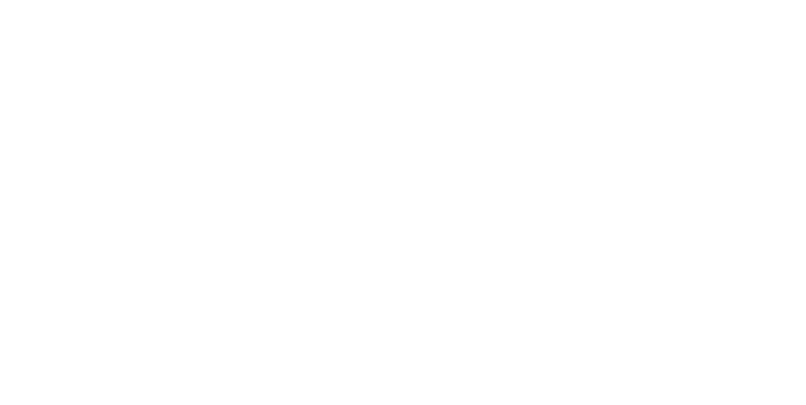
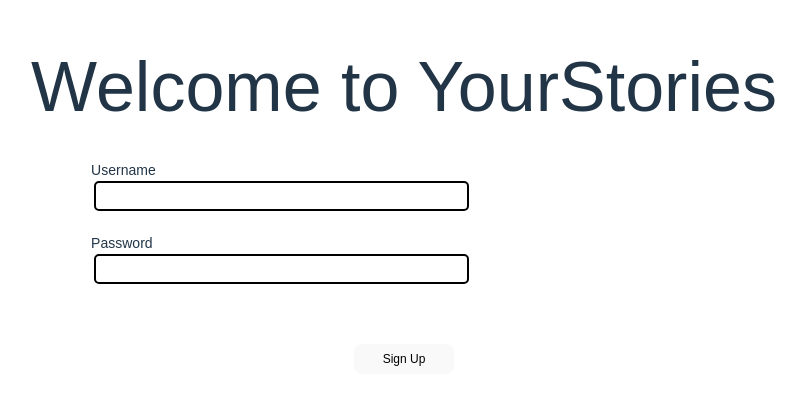
Before and after one commit to prikshitsingh24/YourStories, a React (Vite) app in the folder packages/frontend/: page /signUp in a window 1280 px wide. Before the commit this address had no page. Shown: the part 191-596 px from the top of the page, without its empty margins (236-1042 px from the left). Built offline with nearby package versions, Linux system fonts and the light colour scheme.

Commit message:
Add signUp screen

```diff
--- a/packages/frontend/src/App.tsx
+++ b/packages/frontend/src/App.tsx
@@ -2,6 +2,7 @@
 import Home from './home/home'
 import { BrowserRouter as Router, Route, Routes } from 'react-router-dom'
 import LoginCard from './login/login'
+import SignUp from './signUp/signUp'
 function App() {
 
   return (
@@ -9,6 +10,7 @@
     <Routes>
       <Route path="/" element={<Home />} />
       <Route path="/login" element={<LoginCard />} />
+      <Route path="/signUp" element={<SignUp/>}/>
     </Routes>
   </Router>
 
--- a/packages/frontend/src/login/login.tsx
+++ b/packages/frontend/src/login/login.tsx
@@ -26,7 +26,7 @@
 
             <div className="Signup">
                 <p>Don't have an account?
-                <a href="#">Signup</a></p>
+                <a href="/signUp">Signup</a></p>
             </div>
         </div>
         </div>
--- /dev/null
+++ b/packages/frontend/src/signUp/signUp.css
@@ -0,0 +1,57 @@
+.title{
+    font-size: 70px;
+    padding-bottom: 20px;
+}
+
+*{
+    margin: 0;
+    padding: 0;
+    box-sizing: border-box;
+    font-family: "Poppins", sans-serif;
+}
+
+.name-pass{
+    font-size: 14px;
+    font: bold;
+    text-align: left;
+    padding-left: 60px;
+}
+
+.input-box{
+    width: 500px;
+    height: 30px;
+    margin-bottom: 3%;
+}
+
+.input-box input{
+
+    width: 75%;
+    height: 100%;
+    text-align: left;
+    margin-bottom: 3%;
+    border: none;
+    outline: none;
+    border: 2px solid ;
+
+    border-radius: 5px;
+    padding-left: 3%;
+}
+
+.input-box input::placeholder{
+    color: white;
+}
+
+.btn{
+
+    height:30px;
+    width: 100px;
+    font-size: 12px;
+    margin-top: 5%;
+    margin-inline: 10%;
+    padding-inline: 20px;
+    margin-bottom: 10px;
+}
+
+.signup{
+    font-size: 12px;
+}
--- /dev/null
+++ b/packages/frontend/src/signUp/signUp.tsx
@@ -0,0 +1,37 @@
+import './signUp.css'
+import { Link } from 'react-router-dom';
+function SignUp(){
+    return(
+        <div>
+        <div className="title">Welcome to YourStories</div>
+        <div className="logincard">
+        <div className="name-pass">
+            Username
+        </div>
+
+        <div className="input-box">
+            <input type="text" placeholder="Enter your username" required></input>
+        </div>
+
+        <div className="name-pass">
+            Password
+        </div>
+
+        <div className="input-box">
+            <input  type="password" placeholder="Enter your password" required></input>
+        </div>
+
+        <Link to="/login">
+        <button className="btn">Sign Up</button>
+        </Link>
+
+
+
+    </div>
+    </div>
+    )
+}
+
+
+
+export default SignUp;
```
